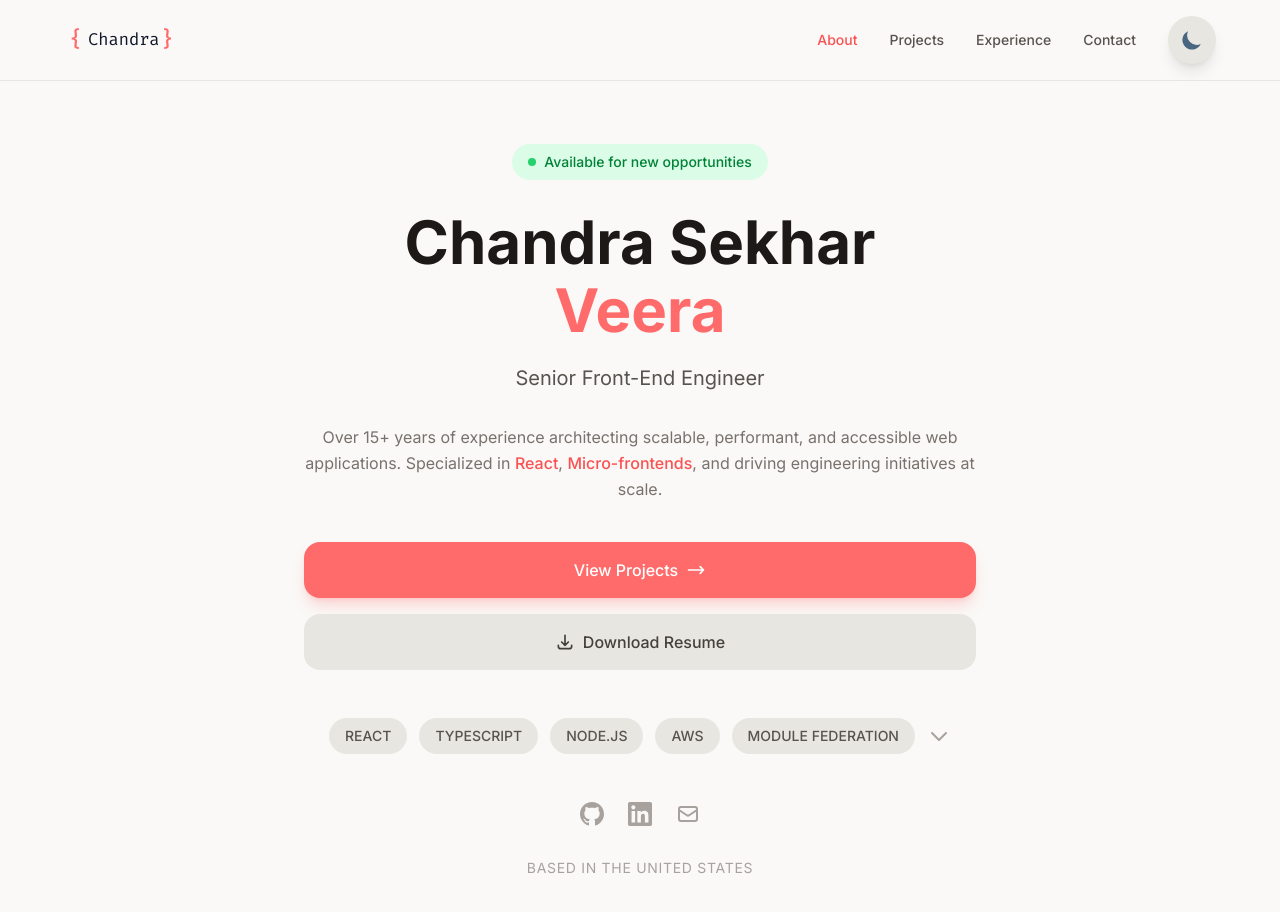
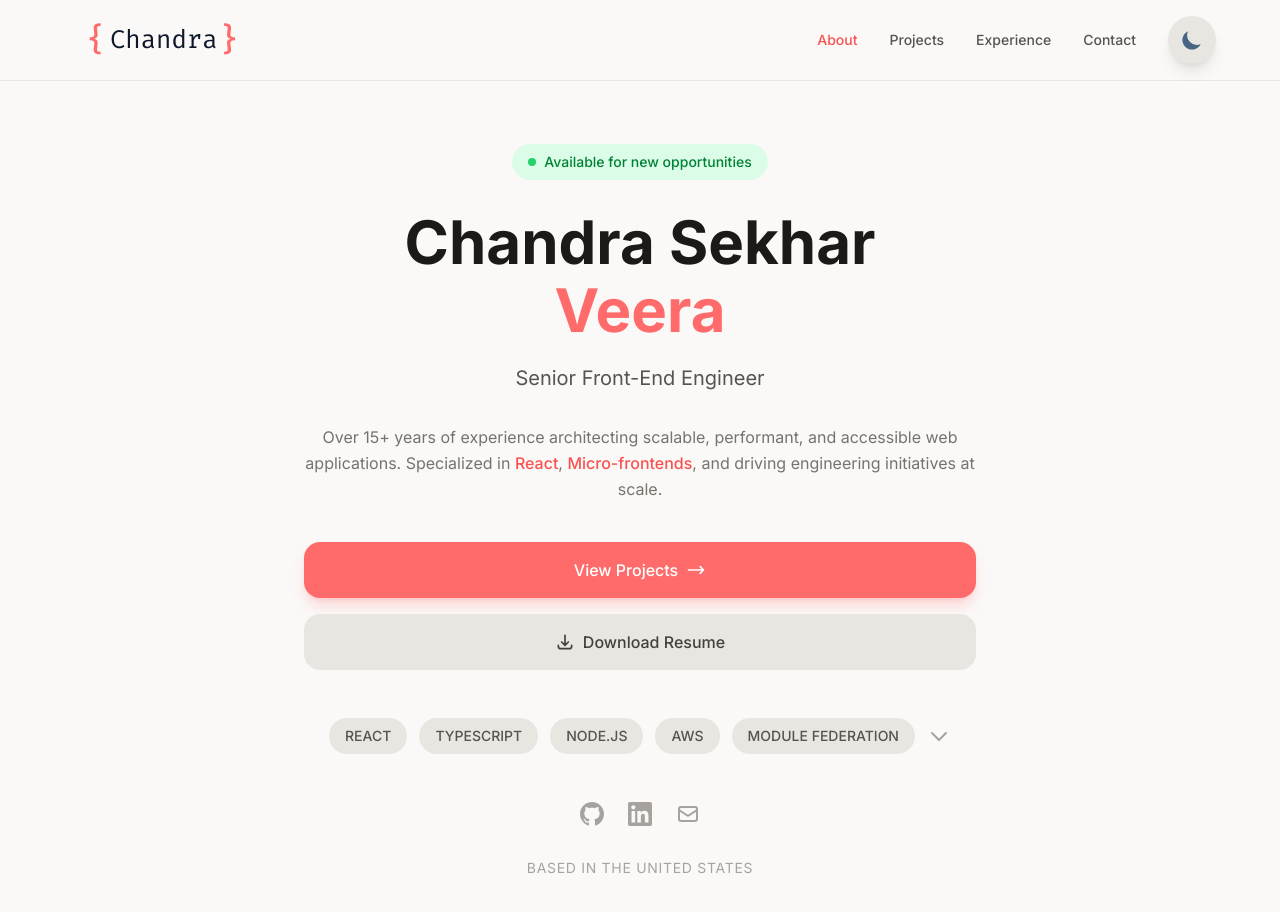
Before and after one commit to nuweb/portfolio, a React (Vite) app: page / in a window 1280 px wide. Shown: the top 912 px of the page. Built offline with nearby package versions, Linux system fonts and the light colour scheme.

Commit message:
update logo size

```diff
--- a/src/app/components/Logo.tsx
+++ b/src/app/components/Logo.tsx
@@ -23,11 +23,11 @@ export function Logo() {
   }, []);
 
   return (
-    <svg width="200" height="60" viewBox="0 0 200 60" fill="none" xmlns="http://www.w3.org/2000/svg" className="h-8 w-auto">
+    <svg width="300" height="80" viewBox="0 0 200 60" fill="none" xmlns="http://www.w3.org/2000/svg" className="h-12 w-auto">
       {isDark ? (
         <>
           {/* Dark Mode - Indigo Braces */}
-          <text x="10" y="42" fill="#6366F1" style={{ fontFamily: "'Fira Code', monospace", fontSize: '40px', fontWeight: 500 }}>{'{'}</text>
+          <text x="15" y="42" fill="#6366F1" style={{ fontFamily: "'Fira Code', monospace", fontSize: '40px', fontWeight: 500 }}>{'{'}</text>
 
           {/* Name in Monospace Silver */}
           <text x="45" y="40" fill="#F8FAFC" style={{ fontFamily: "'Fira Code', monospace", fontSize: '32px', fontWeight: 400, letterSpacing: '0px' }}>Chandra</text>
@@ -38,7 +38,7 @@ export function Logo() {
       ) : (
         <>
           {/* Light Mode - Coral Braces */}
-          <text x="10" y="42" fill="var(--color-coral-500)" style={{ fontFamily: "'Fira Code', monospace", fontSize: '40px', fontWeight: 500 }}>{'{'}</text>
+          <text x="15" y="42" fill="var(--color-coral-500)" style={{ fontFamily: "'Fira Code', monospace", fontSize: '40px', fontWeight: 500 }}>{'{'}</text>
 
           {/* Name in Slate Grey/Black */}
           <text x="45" y="40" fill="#0F172A" style={{ fontFamily: "'Fira Code', monospace", fontSize: '32px', fontWeight: 400, letterSpacing: '0px' }}>Chandra</text>
```
